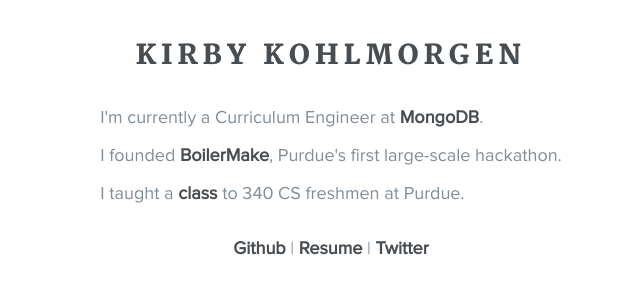
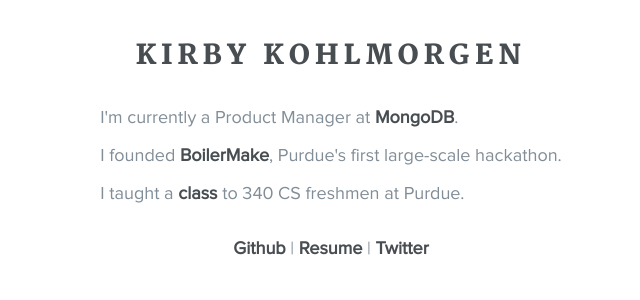
Before and after one commit to kirbyk/kirbyk.github.io, a Jekyll site: the page built from index.html, in a window 1280 px wide. Shown: the part 248-548 px from the top of the page, without its empty margins (309-949 px from the left). Built offline with Jekyll 4.4.1, drawn with Linux system fonts in a browser that asks for light colours.

Commit message:
PM title change

```diff
--- a/index.html
+++ b/index.html
@@ -7,7 +7,7 @@
       <div class='home-header-content'>
         <h1>Kirby Kohlmorgen</h1>
         <p>
-          I'm currently a Curriculum Engineer at
+          I'm currently a Product Manager at
           <a href='https://www.mongodb.com' target='_blank'>MongoDB</a>.
         </p>
         <p>
```
